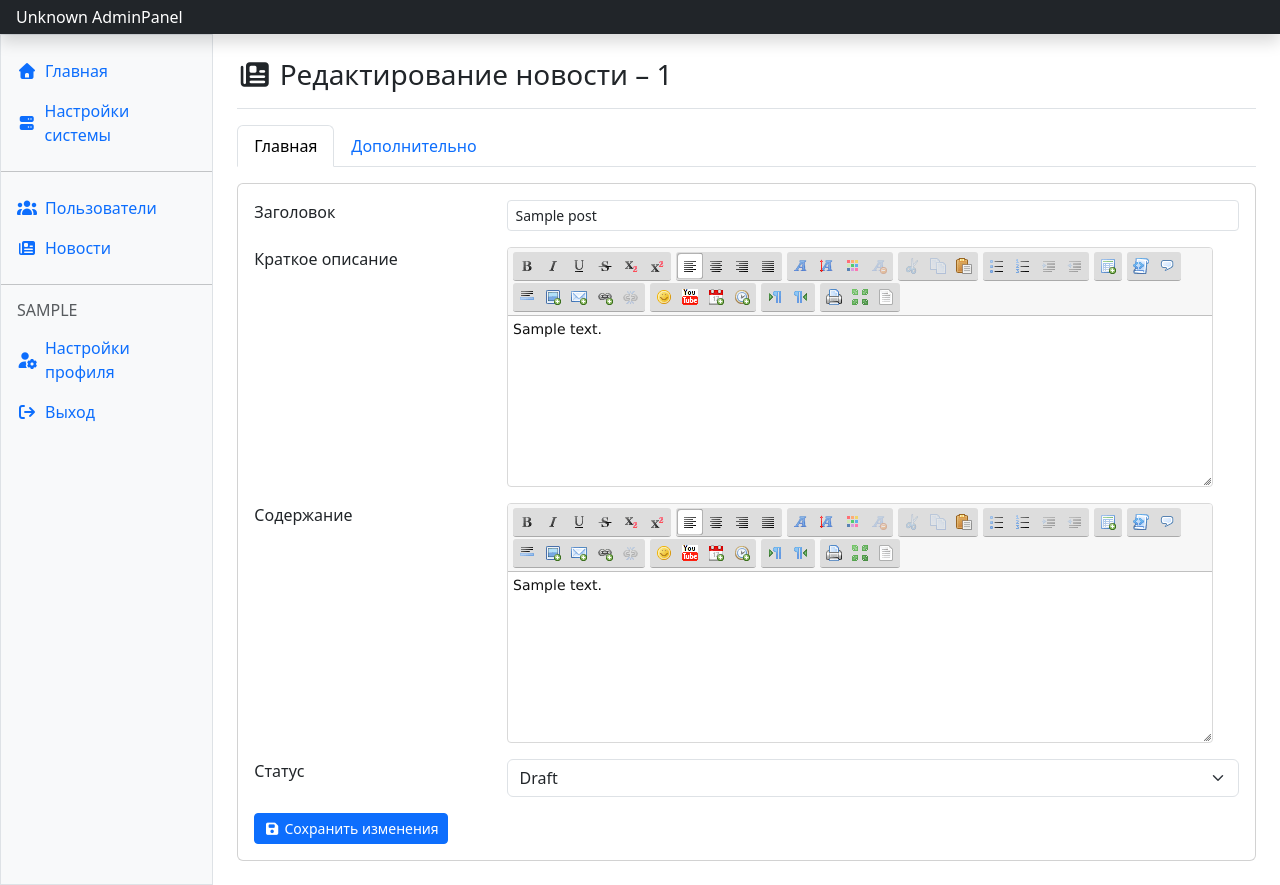
After one commit to mohovikov/Vesta-CMS, a Flask app: page /admin/posts/1/edit in a window 1280 px wide. The commit adds this page. Run offline with Flask 3, Linux system fonts and the light colour scheme; a user stored in the database is signed in; tables that the repository leaves empty hold one stand-in row (values such as "Sample post"); parts of the project's set-up code (start-up, migrations or seed data) failed here and were passed over; some libraries are stand-ins or nearby versions.

Commit message:
Route редактирования новости

```diff
--- a/app/blueprints/admin/routes/post.py
+++ b/app/blueprints/admin/routes/post.py
@@ -31,3 +31,28 @@ def add_post():
         "admin/posts/add.html",
         form = form
     )
+
+@admin.route("/posts/<int:id>/edit", methods=["GET", "POST"])
+def edit_post(id: int):
+    post = services.get_post_by_id(id)
+
+    if not post:
+        flash("Такой новости не существует", "warning")
+        return redirect(url_for("admin.posts", page = 1))
+
+    form = forms.PostForm(obj=post)
+
+    if form.validate_on_submit():
+        success, error = services.save_edit_post(post, form)
+
+        if success:
+            flash("Статья успешно обновлена и сохранена.", "success")
+            return redirect(url_for("admin.edit_post", id = post.id))
+
+        flash(error if error else "Ошибка при сохранении данных. Пожалуйста, повторите попытку позже", "danger")
+
+    return render_template(
+        "admin/posts/edit.html",
+        post = post,
+        form = form
+    )
--- a/app/services/post_services.py
+++ b/app/services/post_services.py
@@ -1,6 +1,7 @@
 from sqlalchemy.exc import IntegrityError
 
 from app import forms
+from app.helpers import post as post_helper
 from app.extensions import db
 from app.models import Post
 
@@ -38,3 +39,34 @@ def add_post(form: forms.PostForm, author_id: int) -> tuple[bool, str]:
     except Exception as e:
         db.session.rollback()
         return False, f"Ошибка при создании поста: {e}"
+
+def save_edit_post(post: Post, form: forms.PostForm) -> tuple[bool, str | None]:
+    title = str(form.title.data).strip()
+    excerpt = str(form.excerpt.data).strip()
+    content = str(form.content.data).strip()
+
+    post.title = title
+    post.slug = str(form.slug.data).strip() if form.slug.data else Post.generate_slug(title)
+    post.excerpt = excerpt
+    post.content = content
+    post.status = form.status.data
+
+    post.meta_title = form.meta_title.data or post_helper.generate_meta_title(title)
+    post.meta_description = form.meta_description.data or post_helper.generate_meta_description(excerpt or content)
+
+    if form.meta_keywords.data:
+        post.meta_keywords = post_helper.clean_meta_keywords(form.meta_keywords.data)
+    else:
+        post.meta_keywords = post_helper.generate_meta_keywords(excerpt or content)
+
+    try:
+        db.session.commit()
+        return True, None
+
+    except IntegrityError:
+        db.session.rollback()
+        return False, "Статья не сохранена. Статья с таким названием или URL уже существует."
+
+    except Exception:
+        db.session.rollback()
+        return False, "Статья не сохранена. Произошла ошибка. Пожалуйста, повторите попытку позже."
--- /dev/null
+++ b/templates/admin/posts/edit.html
@@ -0,0 +1,106 @@
+{% extends 'layouts/admin.html' %}
+
+{% set title = "Редактирование новости – "~post.id %}
+{% from "macros/form.html" import render_field %}
+
+{% block content %}
+<h3 class="pb-3 mb-3 border-bottom">
+  <i class="fa-solid fa-newspaper"></i>
+  <span>{{ title }}</span>
+</h3>
+<form method="POST">
+  {{ form.csrf_token() }}
+  <nav>
+    <div class="nav nav-tabs mb-3" id="nav-tab" role="tablist">
+      <button class="nav-link active" id="nav-home-tab" data-bs-toggle="tab" data-bs-target="#nav-home" type="button" role="tab" aria-controls="nav-home" aria-selected="true">Главная</button>
+      <button class="nav-link" id="nav-profile-tab" data-bs-toggle="tab" data-bs-target="#nav-profile" type="button" role="tab" aria-controls="nav-profile" aria-selected="false" tabindex="-1">Дополнительно</button>
+    </div>
+  </nav>
+  <div class="card">
+    <div class="card-body">
+      <div class="tab-content" id="nav-tabContent">
+        <!-- Основной редактор -->
+        <div class="tab-pane fade active show" id="nav-home" role="tabpanel" aria-labelledby="nav-home-tab">
+          <div class="row mb-3">
+            <div class="col-12 col-md-3">{{ form.title.label.text }}</div>
+            <div class="col-12 col-md-9">
+              {{ render_field(form.title, base_class="form-control form-control-sm") }}
+            </div>
+          </div>
+          <div class="row mb-3">
+            <div class="col-12 col-md-3">{{ form.excerpt.label.text }}</div>
+            <div class="col-12 col-md-9">
+              {{ render_field(form.excerpt, base_class="form-control") }}
+            </div>
+          </div>
+          <div class="row mb-3">
+            <div class="col-12 col-md-3">{{ form.content.label.text }}</div>
+            <div class="col-12 col-md-9">
+              {{ render_field(form.content, base_class="form-control") }}
+            </div>
+          </div>
+          <div class="row mb-3">
+            <div class="col-12 col-md-3">{{ form.status.label.text }}</div>
+            <div class="col-12 col-md-9">
+              {{ render_field(form.status, base_class="form-select") }}
+            </div>
+          </div>
+        </div>
+        <!-- Дополнительный настройки -->
+        <div class="tab-pane fade" id="nav-profile" role="tabpanel" aria-labelledby="nav-profile-tab">
+          <div class="row">
+            <div class="col-12 col-md-3">{{ form.slug.label.text }}</div>
+            <div class="col-12 col-md-9">
+              {{ render_field(form.slug, base_class="form-control form-control-sm") }}
+              <div id="{{ form.slug.name }}" class="form-text">{{ form.slug.description }}</div>
+            </div>
+          </div>
+          <hr>
+          <div class="row mb-3">
+            <div class="col-12 col-md-3">{{ form.meta_title.label.text }}</div>
+            <div class="col-12 col-md-9">
+              {{ render_field(form.meta_title, base_class="form-control form-control-sm") }}
+            </div>
+          </div>
+          <div class="row mb-3">
+            <div class="col-12 col-md-3">{{ form.meta_description.label.text }}</div>
+            <div class="col-12 col-md-9">
+              {{ render_field(form.meta_description, base_class="form-control form-control-sm") }}
+            </div>
+          </div>
+          <div class="row mb-3">
+            <div class="col-12 col-md-3">{{ form.meta_keywords.label.text }}</div>
+            <div class="col-12 col-md-9">
+              {{ render_field(form.meta_keywords, base_class="form-control form-control-sm") }}
+            </div>
+          </div>
+          <div class="alert alert-info" role="alert">
+            <i class="fa-solid fa-circle-info"></i>
+            <span>Метатеги для данной статьи могут быть добавлены вручную либо сгенерированы автоматически. Оставьте поля пустыми и метатеги будут сформированы автоматически.</span>
+          </div>
+        </div>
+      </div>
+      <button type="submit" class="btn btn-sm btn-primary">
+        <i class="fa-solid fa-save"></i>
+        <span>Сохранить изменения</span>
+      </button>
+    </div>
+  </div>
+</form>
+{% endblock %}
+{% block js %}
+<script>
+  sceditor.create(document.getElementById("{{ form.excerpt.name }}"), {
+    format: 'xhtml',
+    style: "{{ url_for('static', filename='sceditor/default.min.css') }}",
+    locale: 'ru',
+    emoticonsRoot: "/static/sceditor/"
+  });
+  sceditor.create(document.getElementById("{{ form.content.name }}"), {
+    format: 'xhtml',
+    style: "{{ url_for('static', filename='sceditor/default.min.css') }}",
+    locale: 'ru',
+    emoticonsRoot: "/static/sceditor/"
+  });
+</script>
+{% endblock %}
--- a/templates/admin/posts/list.html
+++ b/templates/admin/posts/list.html
@@ -38,7 +38,7 @@
         </td>
         <td>
           <div class="btn-group btn-group-sm">
-            <a href="#" class="btn btn-primary" title="Редактировать статью">
+            <a href="{{ url_for('admin.edit_post', id = post.id) }}" class="btn btn-primary" title="Редактировать статью">
               <i class="fa-solid fa-pen"></i>
             </a>
           </div>
```
